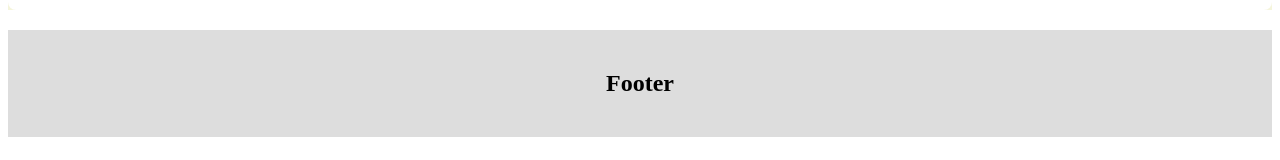
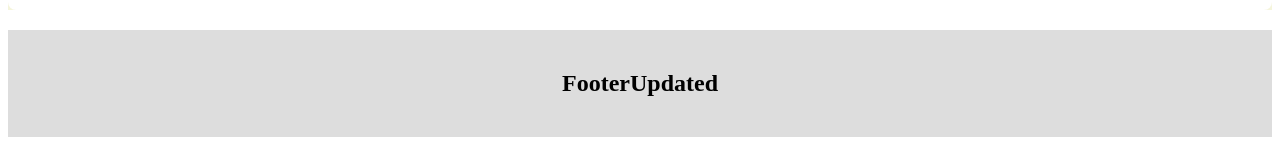
Before and after one commit to MiaWJ/taskx1, a plain HTML site: page css/index.html in a window 1280 px wide. Shown: the part 337-497 px from the top of the page. Drawn offline with Linux system fonts and the light colour scheme.

Commit message:
updated footer element

```diff
--- a/css/index.html
+++ b/css/index.html
@@ -28,7 +28,7 @@
 
 
             <div class="footer">
-            <h2>Footer</h2>
+            <h2>FooterUpdated</h2>
     </div>
 </div>
 </body>
```
